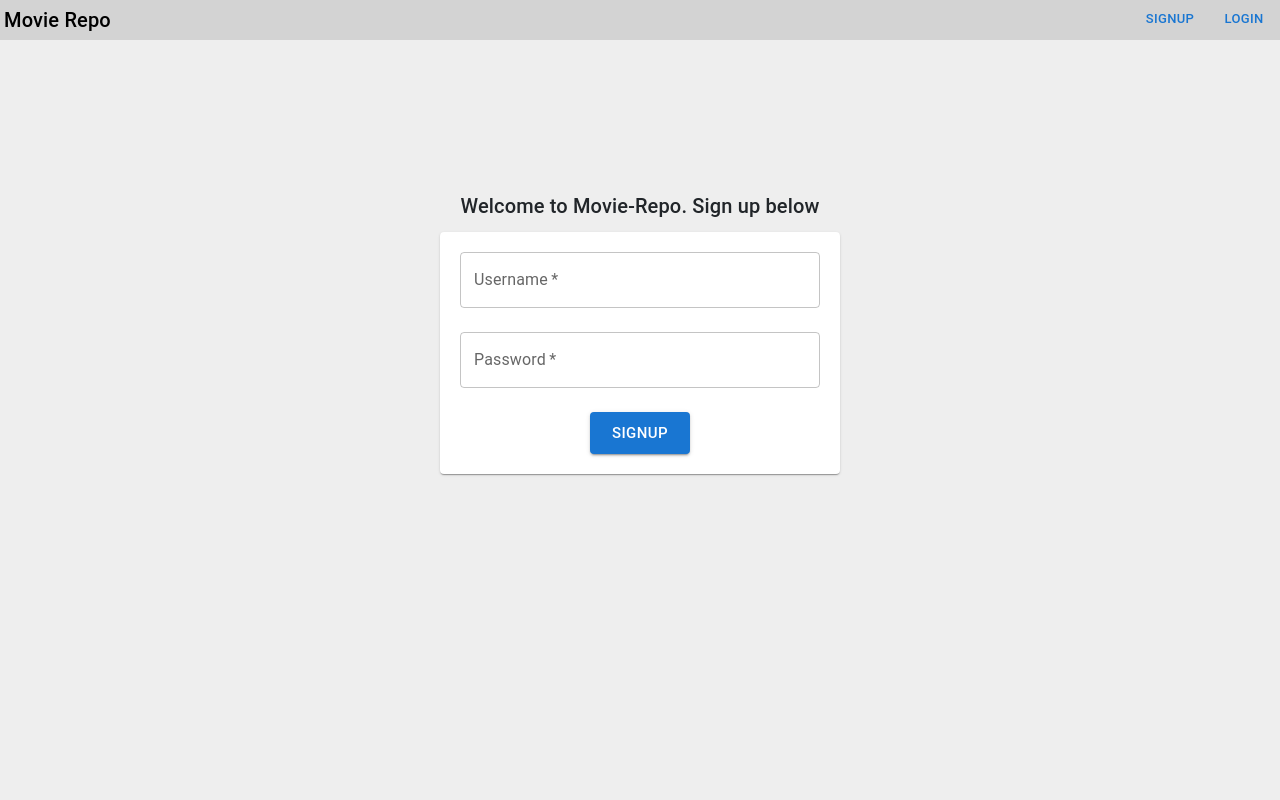
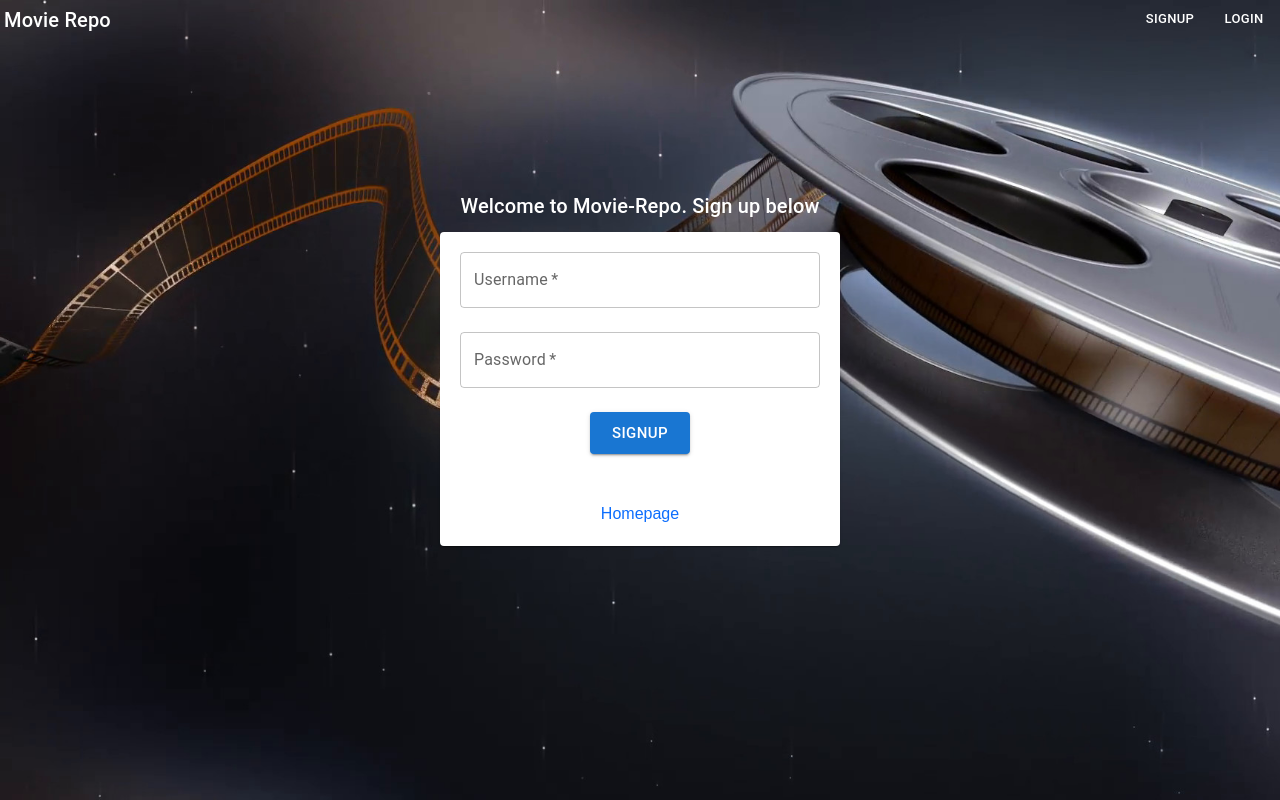
Before and after one commit to akballal/WatchVault_Client, a React (Vite) app: page /signup in a window 1280 px wide. Built offline with nearby package versions, Linux system fonts and the light colour scheme; no server answers; the HTML template or start-up script is replaced by a standard one.

Commit message:
Added a bg-image

```diff
--- a/src/App.css
+++ b/src/App.css
@@ -1,10 +1,3 @@
-/*
-font-family: 'Merriweather', serif;
-font-family: 'Montserrat', sans-serif;
-font-family: 'Prompt', sans-serif;
-font-family: 'Sacramento', cursive;
-*/
-
 h1 , h2 , h3 , h4 , h5 , h6 {
     font-family: 'Montserrat', sans-serif;
     font-weight: 900;
@@ -35,3 +28,14 @@ h1 , h2 , h3 , h4 , h5 , h6 {
   a , Link {
     text-decoration: none;
   }
+
+  /* styles.css */
+  body {
+    margin: 0;
+    padding: 0;
+    font-family: 'Roboto', sans-serif;
+    background-image: url('/src/assets/bg-image.jpg');
+    background-size: cover;
+    background-repeat: no-repeat;
+    min-height: 100vh; /* Ensure the background covers the entire viewport */
+  }
--- a/src/App.tsx
+++ b/src/App.tsx
@@ -20,10 +20,7 @@ import "./App.css";
 import Appbar from "./components/Appbar";
 function App({ children }) {
   return (
-    <div style={{width: "100vw",
-            height: "100vh",
-            backgroundColor: "#eeeeee"}}
-        >
+    <div className="app-container">
     <LocalizationProvider dateAdapter={AdapterDayjs}>
       {children}
       <Appbar />
--- a/src/components/Appbar.tsx
+++ b/src/components/Appbar.tsx
@@ -33,8 +33,7 @@ const Appbar = () =>
             display: "flex",
             justifyContent: "space-between",
             padding: 4,
-            color: "black",
-            backgroundColor: "lightgray"
+            color: "red"
         }}>
             <div>
                 <Typography variant={"h6"}>Movie Repo</Typography>
@@ -60,8 +59,7 @@ const Appbar = () =>
             display: "flex",
             justifyContent: "space-between",
             padding: 4,
-            color: "black",
-            backgroundColor: "lightgray"
+            color: "white"
         }}>
             <div>
                 <Typography variant={"h6"}>Movie Repo</Typography>
@@ -70,7 +68,7 @@ const Appbar = () =>
             <div style={{display: "flex"}}>
                 <div style={{marginRight: 10}}>
                     <Button
-                        size="small" variant="text"
+                        size="small" variant="text" style={{ color: 'white' }}
                         onClick={() => {
                             window.location = "/signup";
                            // navigate("/signup")
@@ -79,7 +77,7 @@ const Appbar = () =>
                 </div>
                 <div>
                     <Button
-                        size="small" variant="text"
+                        size="small" variant="text" style={{ color: 'white' }}
                         onClick={() => {
                             window.location = "/login";
                             //navigate("/login")
--- a/src/components/Homepage/Homepage.tsx
+++ b/src/components/Homepage/Homepage.tsx
@@ -1,5 +1,6 @@
 import { Typography } from "@mui/material";
 import { Link } from "react-router-dom";
+import backgroundImage from '/src/assets/bg-image.jpg';
 
 const HomePage = () => {
   return (
@@ -10,7 +11,7 @@ const HomePage = () => {
       display: "flex",
       justifyContent: "center"
     }}>
-      <Typography variant={"h6"}>
+      <Typography variant={"h6"} color={"white"}>
         Welcome to Movie-Repo, Here you can save all your movie/series watch history.
       </Typography>
     </div>
--- a/src/components/Login/Login.tsx
+++ b/src/components/Login/Login.tsx
@@ -51,7 +51,7 @@ const Login = () => {
         display: "flex",
         justifyContent: "center"
       }}>
-        <Typography variant={"h6"}>
+        <Typography variant={"h6"} color={"white"}>
           Welcome to Movie-Repo. Sign in below
         </Typography>
       </div>
--- a/src/components/Signup/Signup.tsx
+++ b/src/components/Signup/Signup.tsx
@@ -1,5 +1,5 @@
 import React, { useState } from "react";
-import { useNavigate } from "react-router-dom";
+import {Link, useNavigate } from "react-router-dom";
 import axios from 'axios'
 import { Typography, Card, TextField, Button } from "@mui/material";
 
@@ -23,7 +23,7 @@ const Signup = () => {
         display: "flex",
         justifyContent: "center"
       }}>
-        <Typography variant={"h6"}>
+        <Typography variant={"h6"} color={"white"}>
           Welcome to Movie-Repo. Sign up below
         </Typography>
       </div>
@@ -97,6 +97,16 @@ const Signup = () => {
 }
             }}
           > Signup</Button></center>
+          <br></br>
+         <br></br>
+        <div style={{
+          display: 'flex',
+          justifyContent: "center"
+        }}>
+          <Link to="/">Homepage</Link>
+
+         </div>
+         <div></div>
           <div>
           {showDiv && (
         <div style={{ textAlign: "center", margin: "10px" }}>{result}</div>
```
Also changed, not shown: src/assets/bg-image.jpg (added).
